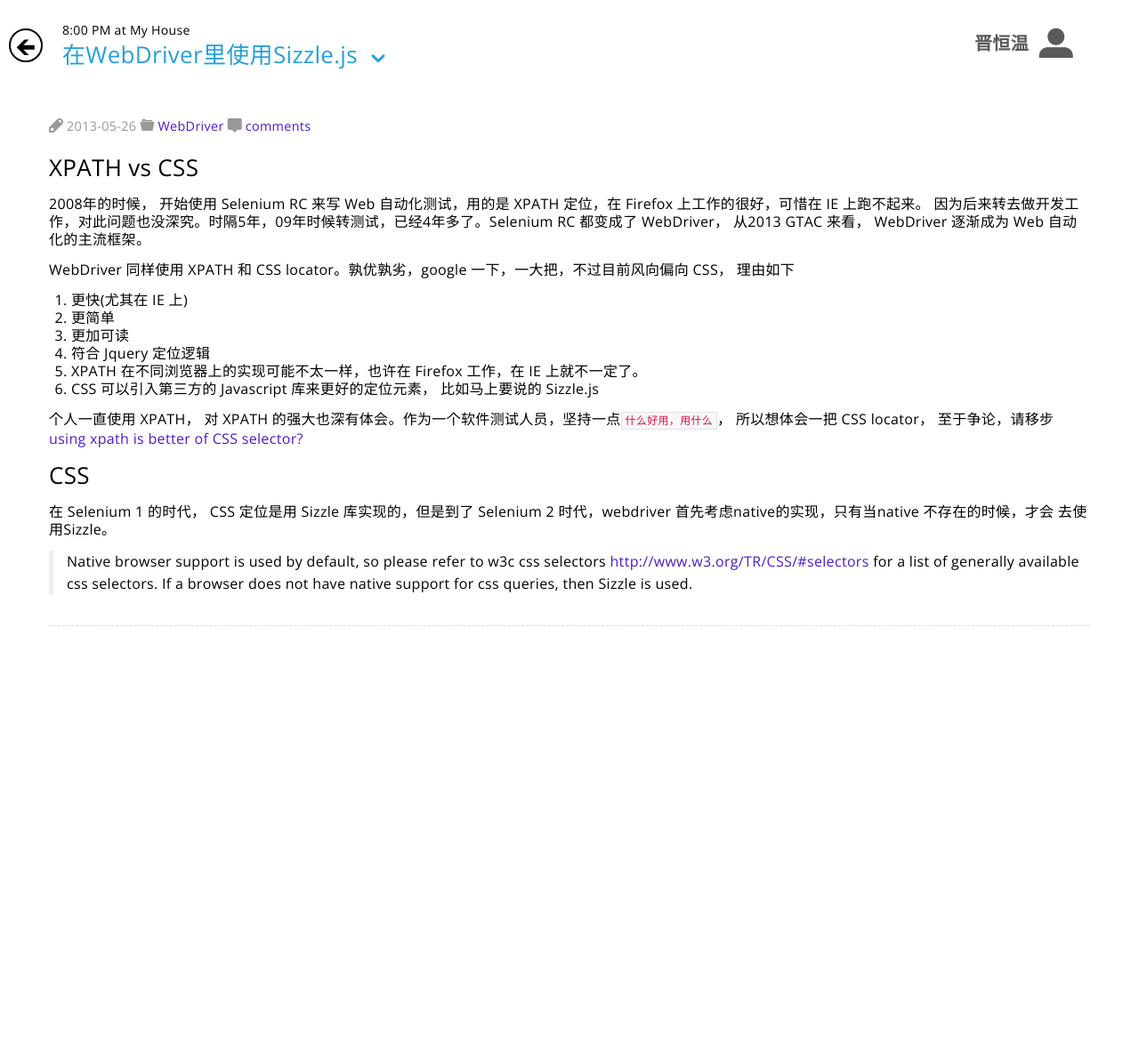
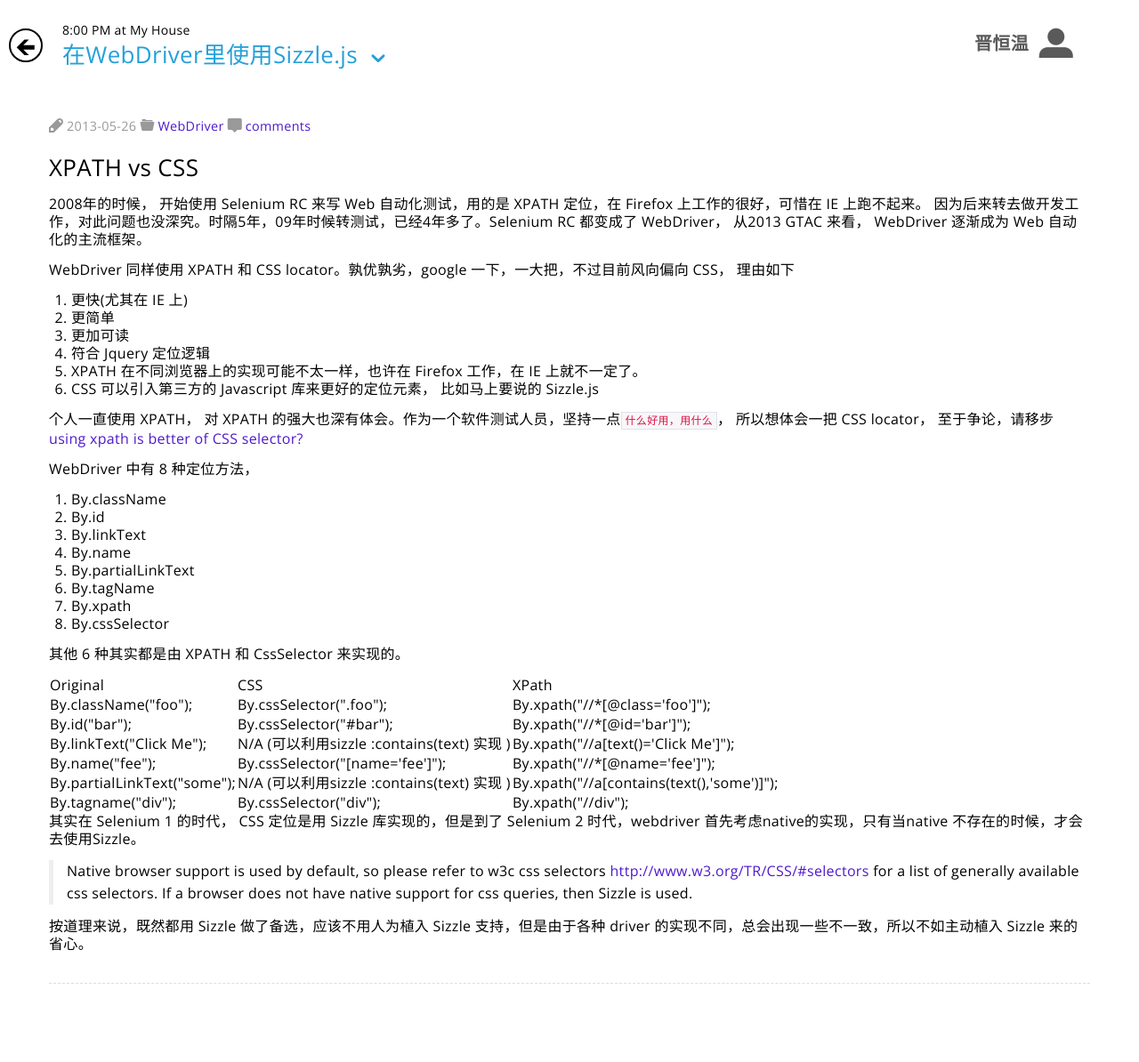
Before and after one commit to lihuazhang/lihuazhang.github.com, a Jekyll site: the page built from _posts/2013-05-26-zai-webdriverli-shi-yong-sizzle-dot-js.md, in a window 1280 px wide. Shown: the whole page at 89% size. Built offline with Jekyll 4.4.1, drawn with Linux system fonts in a browser that asks for light colours; nearby versions of some CDN libraries; Markdown is read by kramdown in place of the engine named in the settings; comment, search, counter and statistics services are not loaded; before the commit the page ends 900 px from its top, so only the background shows below that.

Commit message:
Update 2013-05-26-zai-webdriverli-shi-yong-sizzle-dot-js.md
draft

```diff
--- a/_posts/2013-05-26-zai-webdriverli-shi-yong-sizzle-dot-js.md
+++ b/_posts/2013-05-26-zai-webdriverli-shi-yong-sizzle-dot-js.md
@@ -24,9 +24,62 @@ WebDriver 同样使用 XPATH 和 CSS locator。孰优孰劣，google 一下，
 个人一直使用 XPATH， 对 XPATH 的强大也深有体会。作为一个软件测试人员，坚持一点`什么好用，用什么`，
 所以想体会一把 CSS locator， 至于争论，请移步 [using xpath is better of CSS selector?](https://groups.google.com/forum/?fromgroups#!topic/webdriver/raDyUewHFGI)
 
-##CSS
+WebDriver 中有 8 种定位方法，
 
-在 Selenium 1 的时代， CSS 定位是用 Sizzle 库实现的，但是到了 Selenium 2 时代，webdriver 首先考虑native的实现，只有当native 不存在的时候，才会
+
+1. By.className
+2. By.id
+3. By.linkText
+4. By.name
+5. By.partialLinkText
+6. By.tagName
+7. By.xpath
+8. By.cssSelector
+
+其他 6 种其实都是由 XPATH 和 CssSelector 来实现的。
+
+<table>
+   <tr>
+      <td>Original</td>
+      <td>CSS</td>
+      <td>XPath</td>
+   </tr>
+   <tr>
+      <td>By.className("foo");</td>
+      <td>By.cssSelector(".foo");</td>
+      <td>By.xpath("//*[@class='foo']");</td>
+   </tr>
+   <tr>
+      <td>By.id("bar");</td>
+      <td>By.cssSelector("#bar");</td>
+      <td>By.xpath("//*[@id='bar']");</td>
+   </tr>
+   <tr>
+      <td>By.linkText("Click Me");</td>
+      <td>N/A (可以利用sizzle :contains(text) 实现 )</td>
+      <td>By.xpath("//a[text()='Click Me']");</td>
+   </tr>
+   <tr>
+      <td>By.name("fee");</td>
+      <td>By.cssSelector("[name='fee']");</td>
+      <td>By.xpath("//*[@name='fee']");</td>
+   </tr>
+   <tr>
+      <td>By.partialLinkText("some");</td>
+      <td>N/A (可以利用sizzle :contains(text) 实现 )</td>
+      <td>By.xpath("//a[contains(text(),'some')]");</td>
+   </tr>
+   <tr>
+      <td>By.tagname("div");</td>
+      <td>By.cssSelector("div");</td>
+      <td>By.xpath("//div");</td>
+   </tr>
+</table>
+
+
+其实在 Selenium 1 的时代， CSS 定位是用 Sizzle 库实现的，但是到了 Selenium 2 时代，webdriver 首先考虑native的实现，只有当native 不存在的时候，才会
 去使用Sizzle。
 
 > Native browser support is used by default, so please refer to w3c css selectors <http://www.w3.org/TR/CSS/#selectors> for a list of generally available css selectors. If a browser does not have native support for css queries, then Sizzle is used.
+
+按道理来说，既然都用 Sizzle 做了备选，应该不用人为植入 Sizzle 支持，但是由于各种 driver 的实现不同，总会出现一些不一致，所以不如主动植入 Sizzle 来的省心。
```
